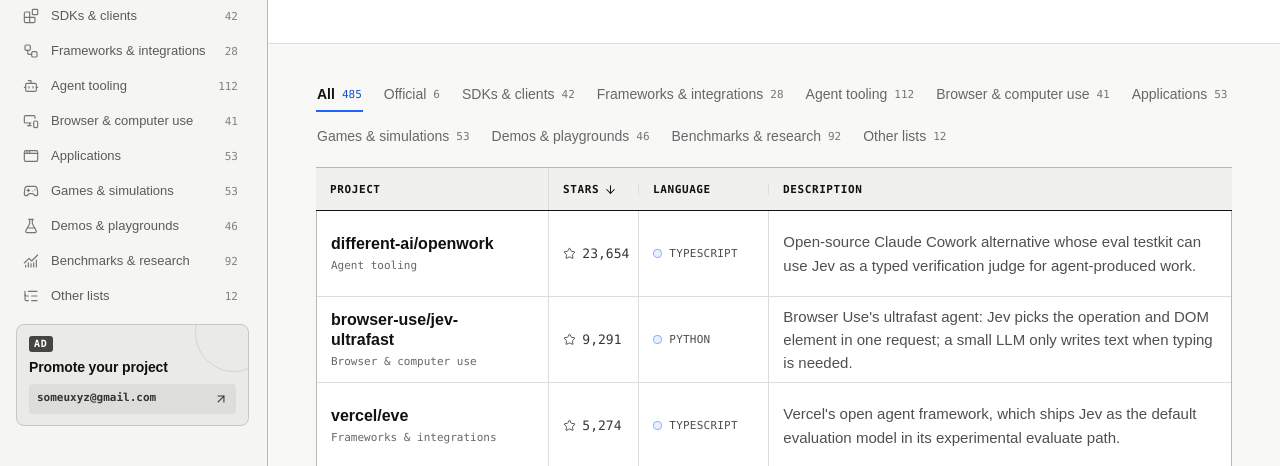
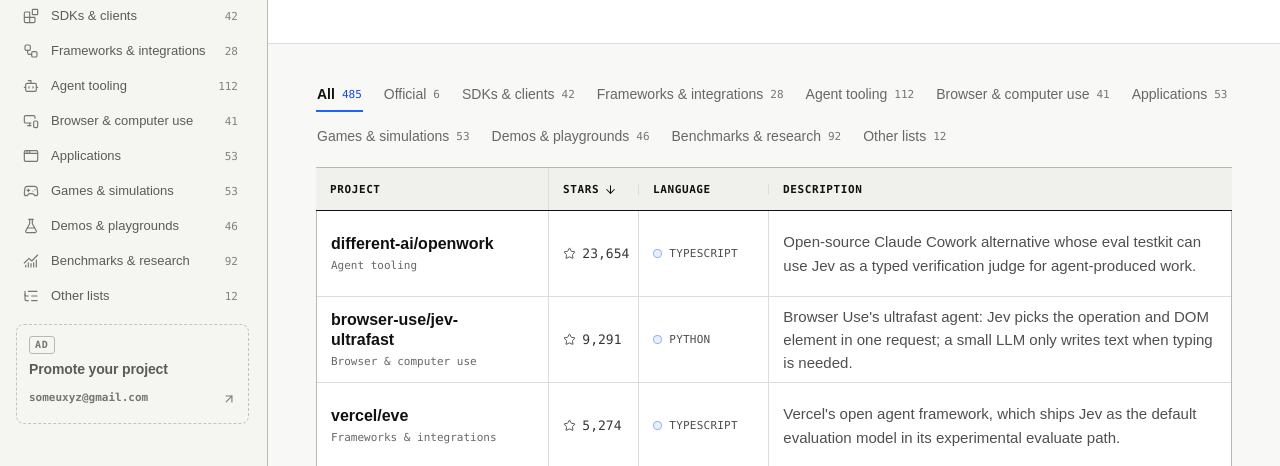
Before and after one commit to OSeanL/awesome-jev, an Astro site: page / in a window 1280 px wide. Shown: the part 281-747 px from the top of the page. Built offline with nearby package versions, Linux system fonts and the light colour scheme; Astro itself is replaced by a stand-in of ours.

Commit message:
Lighten collaboration placement styling

```diff
--- a/src/styles/global.css
+++ b/src/styles/global.css
@@ -66,15 +66,14 @@
 .category-nav a { min-height: 32px; padding: 0 9px; font-size: .8125rem; line-height: 1.2; }
 .category-nav a.selected { color: var(--ink); border-color: transparent; background: #e9e9e5; box-shadow: none; }
 .category-nav a.selected small { color: #4f6088; }
-.collaboration-placement { position: relative; isolation: isolate; margin: 12px 4px 5px; display: flex; flex-direction: column; align-items: stretch; gap: 7px; overflow: hidden; padding: 11px 12px; border: 1px solid #c8c8c3; border-radius: 8px; background: #eaeae6; color: var(--ink); }
-.collaboration-placement::after { content: ""; position: absolute; z-index: -1; top: -31px; right: -25px; width: 76px; height: 76px; border: 1px solid rgba(17,17,17,.1); border-radius: 50%; }
-.collaboration-placement strong { font-size: .875rem; line-height: 1.25; font-weight: 700; letter-spacing: -.01em; }
-.collaboration-placement a { min-height: 30px; display: flex; align-items: center; justify-content: space-between; gap: 8px; padding: 0 8px; border-radius: 4px; background: #ddddda; color: #343431; font: 650 .6875rem/1.3 var(--font-mono); text-decoration: none; overflow-wrap: anywhere; transition: color .16s ease, background-color .16s ease, transform .16s cubic-bezier(.22,1,.36,1); }
+.collaboration-placement { margin: 12px 4px 5px; display: flex; flex-direction: column; align-items: stretch; gap: 7px; padding: 11px 12px; border: 1px dashed #c4c4bf; border-radius: 8px; background: transparent; color: #666661; }
+.collaboration-placement strong { color: #5c5c57; font-size: .875rem; line-height: 1.25; font-weight: 650; letter-spacing: -.01em; }
+.collaboration-placement a { min-height: 26px; display: flex; align-items: center; justify-content: space-between; gap: 8px; color: #777771; font: 600 .6875rem/1.3 var(--font-mono); text-decoration: none; overflow-wrap: anywhere; transition: color .16s ease, transform .16s cubic-bezier(.22,1,.36,1); }
 .collaboration-placement a svg { flex: 0 0 auto; }
-.collaboration-placement a:hover { color: #111; background: #d1d1cc; transform: translateY(-1px); }
+.collaboration-placement a:hover { color: #3f3f3b; transform: translateY(-1px); }
 .collaboration-placement a:active { transform: translateY(0); }
 .collaboration-placement a:focus-visible { outline: 2px solid var(--blue); outline-offset: 2px; }
-.placement-label { align-self: flex-start; padding: 3px 5px; border-radius: 3px; background: #454542; color: #fff; font: 700 .625rem/1 var(--font-mono); letter-spacing: .08em; }
+.placement-label { align-self: flex-start; padding: 3px 5px; border: 1px solid #b9b9b4; border-radius: 3px; background: transparent; color: #777772; font: 650 .625rem/1 var(--font-mono); letter-spacing: .08em; }
 
 @media (hover: hover) {
   .side-nav a:hover, .category-nav a:hover { color: var(--ink); border-color: transparent; background: #efefeb; box-shadow: none; }
```
